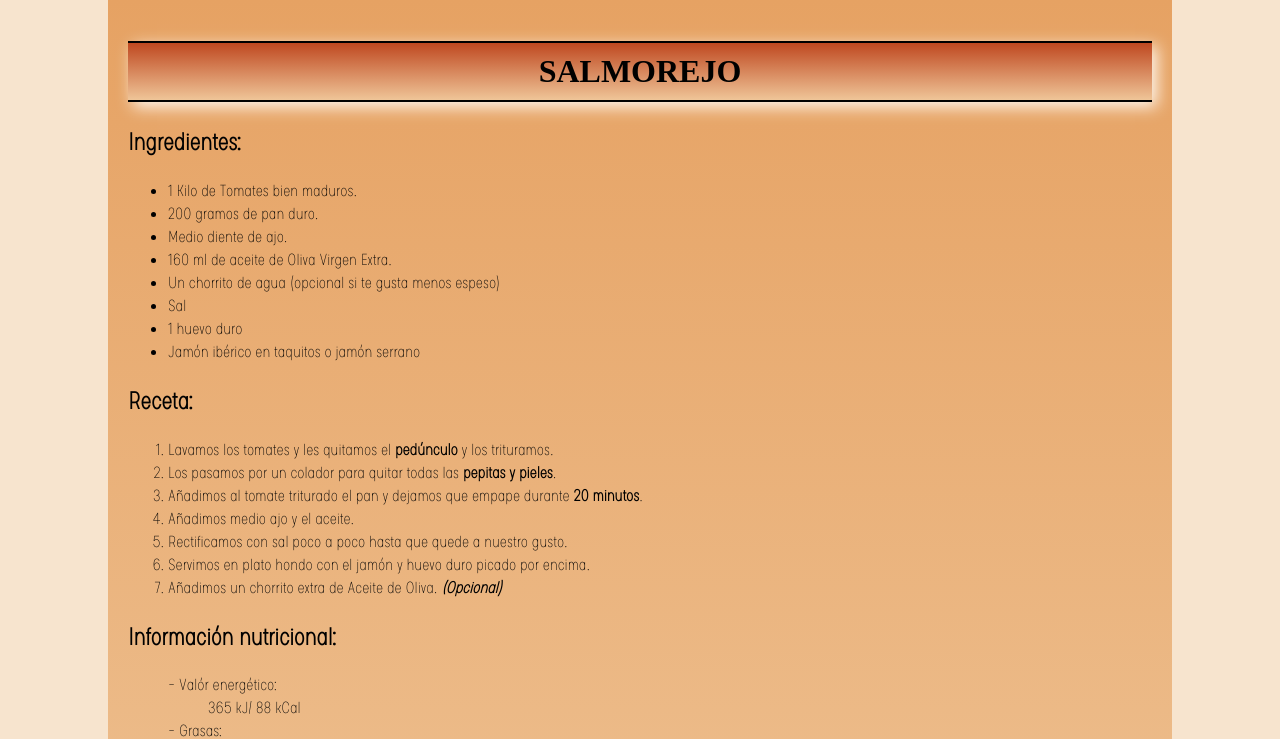
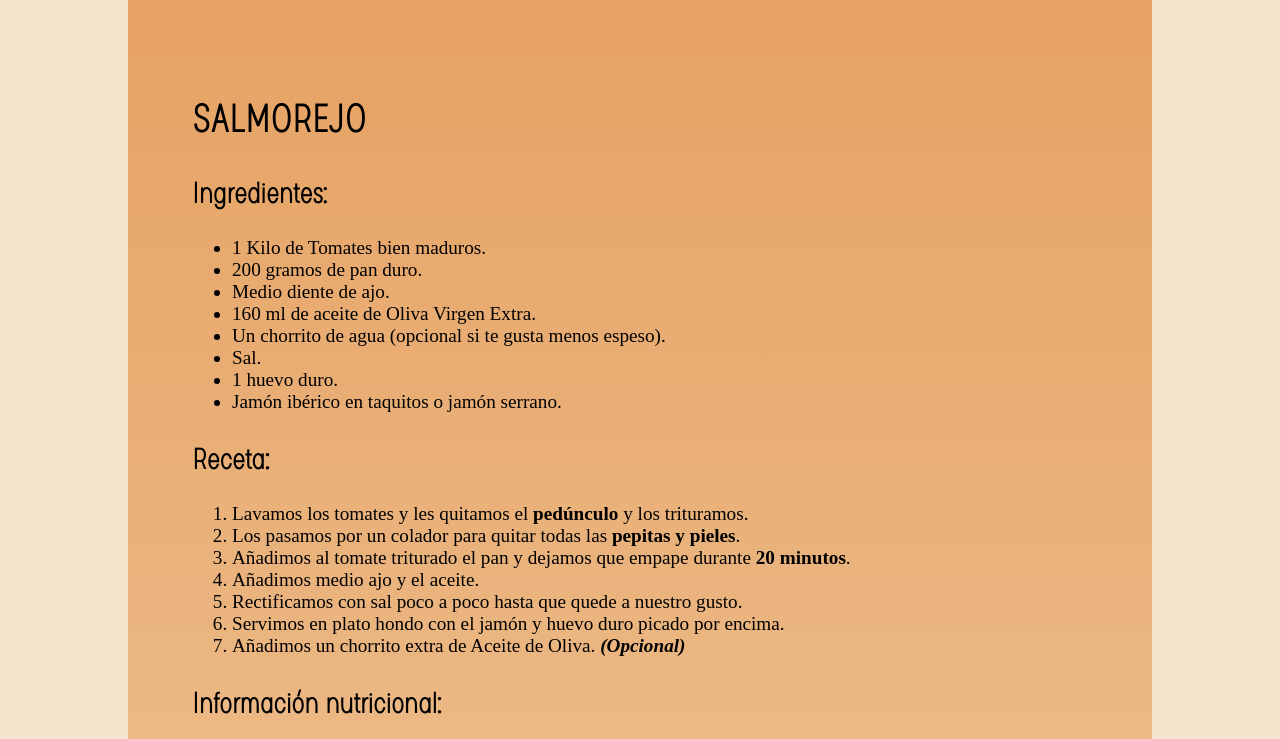
Before and after one commit to SergioGOrtega/PORTFOLIO, a plain HTML site: page RECETA/salmorejo.html in a window 1280 px wide. Shown: the top 739 px of the page. Drawn offline with Linux system fonts and the light colour scheme; a web font is replaced by a local one.

Commit message:
Cambios hechos en clase

```diff
--- a/RECETA/css/salmorejo.css
+++ b/RECETA/css/salmorejo.css
@@ -17,26 +17,27 @@
     src: url(../font/Glimp-CondensedThin.ttf);
 }
 
+/* Las medidas de ancho y alto se deben calcular del borde hacia adentro */
+/* IMPORTANTE PARA LAYOUTS COMPLEJOS */
+* {
+    box-sizing: border-box;
+}
+
 body {
     padding: 0;
     margin: 0;
     background-color: rgb(247, 228, 206);
+    font-size: 1.2em;   /* em y rem son medidas exclusivas para texto */
 }
 
 #wrapper {
-    font-family: glimp;
+    font-family: cartoon;
     background-image: linear-gradient(rgb(230, 162, 99), rgb(239, 197, 152));
-    width: 80%;
+    width: 80%; /* Para width la medida suele ser % */
     margin: auto;
-    padding: 20px;
+    padding: 5%;
 }
 
-h1 {
-    font-family: cartoon;
-    text-align: center;
-    border-top: 2px solid;
-    border-bottom: 2px solid;
-    background-image: linear-gradient(rgb(191, 72, 32), rgb(239, 197, 152));
-    box-shadow: 5px 5px 15px rgb(253, 246, 237);
-    padding: 10px;
+h1, h2 {
+    font-family: glimp;
 }
--- a/RECETA/salmorejo.html
+++ b/RECETA/salmorejo.html
@@ -16,10 +16,10 @@
                 <li>200 gramos de pan duro.</li>
                 <li>Medio diente de ajo.</li>
                 <li>160 ml de aceite de Oliva Virgen Extra.</li>
-                <li>Un chorrito de agua (opcional si te gusta menos espeso)</li>
-                <li>Sal</li>
-                <li>1 huevo duro</li>
-                <li>Jamón ibérico en taquitos o jamón serrano</li>
+                <li>Un chorrito de agua (opcional si te gusta menos espeso).</li>
+                <li>Sal.</li>
+                <li>1 huevo duro.</li>
+                <li>Jamón ibérico en taquitos o jamón serrano.</li>
             </ul>
         <h2>Receta:</h2>
             <ol>
```
